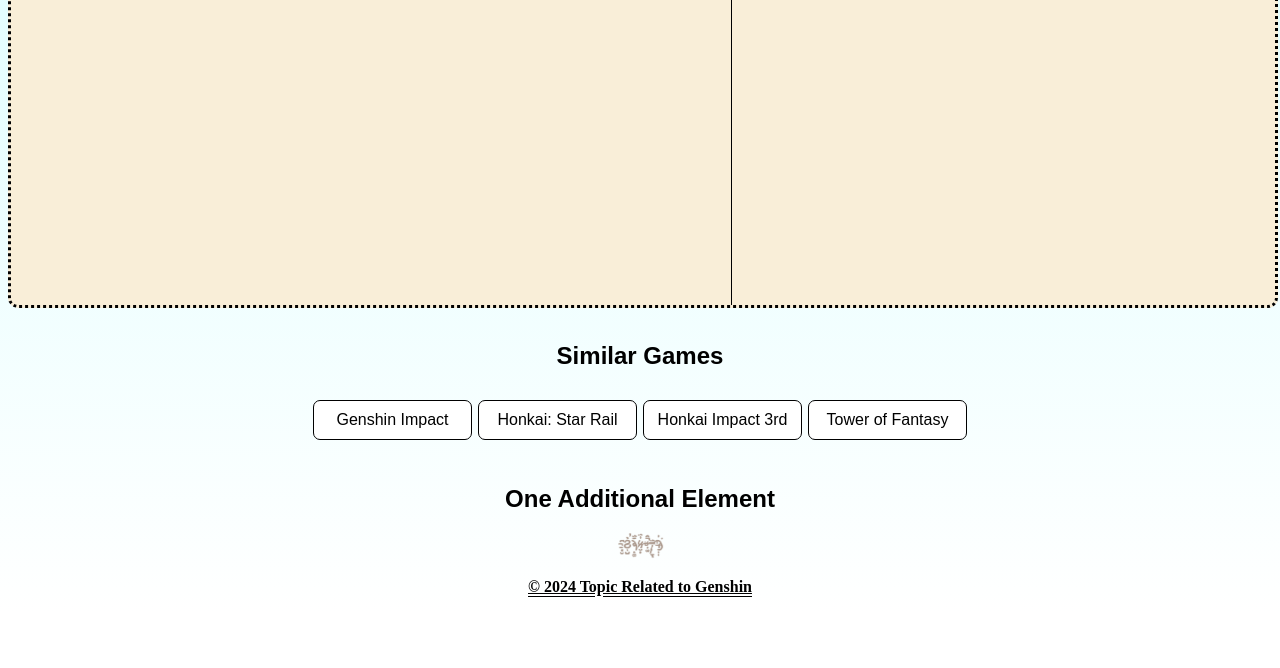
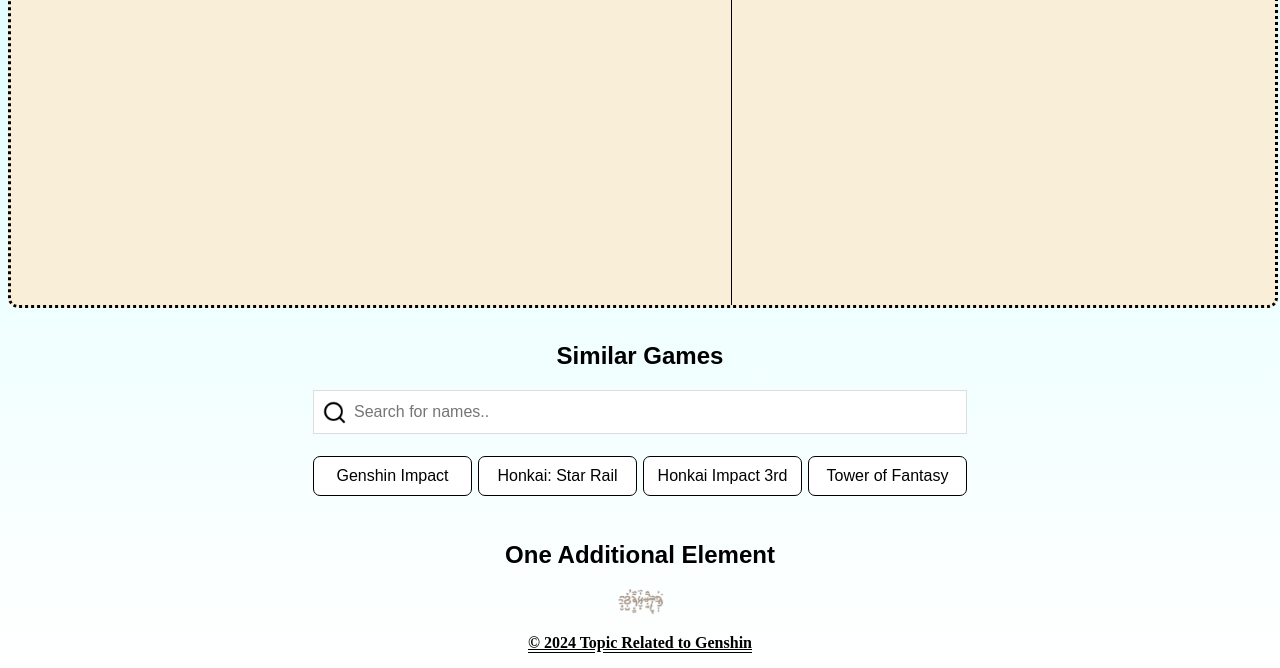
Before and after one commit to alexzli0725/Web-Design, a website: page index2.html in a window 1280 px wide. Shown: the part 1380-2048 px from the top of the page. Before the commit the page ends 1992 px from the top, so only its background shows below. Drawn offline with Linux system fonts and the light colour scheme.

Commit message:
final commit

```diff
--- a/index2.html
+++ b/index2.html
@@ -101,6 +101,7 @@
     </article>
     <section>
       <h2 style="text-align: center">Similar Games</h2>
+      <input type="text" id="Input" onkeyup="toMyFunction()" placeholder="Search for names.." title="Type in a name">
       <div class="sameGame">
         <div class="item">Genshin Impact</div>
         <div class="item">Honkai: Star Rail</div>
```
Also changed, not shown: Screenshot 2024-03-09 at 9.23.53 PM.png (added).
